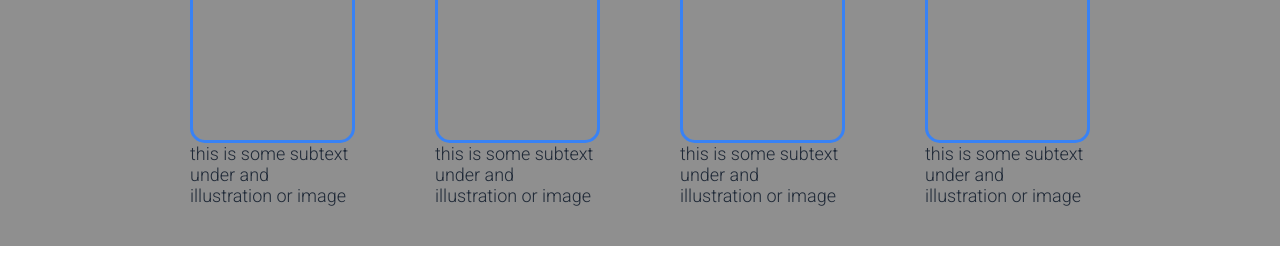
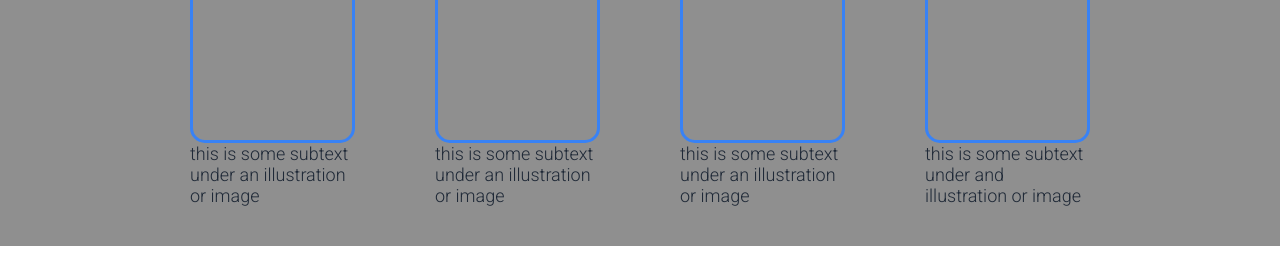
Before and after one commit to JeremyVoldrich/project_landing_page, a plain HTML site: page index.html in a window 1280 px wide. Shown: the part 547-800 px from the top of the page. Drawn offline with Linux system fonts and the light colour scheme.

Commit message:
Fix text under images in information section

```diff
--- a/index.html
+++ b/index.html
@@ -42,15 +42,15 @@
       <div class="images-text-container">
         <div>
           <div class="image-boxes"></div>
-          <div class="text-under-images">this is some subtext under and illustration or image</div>
+          <div class="text-under-images">this is some subtext under an illustration or image</div>
         </div>
         <div>
           <div class="image-boxes"></div>
-          <div class="text-under-images">this is some subtext under and illustration or image</div>
+          <div class="text-under-images">this is some subtext under an illustration or image</div>
         </div>
         <div>
           <div class="image-boxes"></div>
-          <div class="text-under-images">this is some subtext under and illustration or image</div>
+          <div class="text-under-images">this is some subtext under an illustration or image</div>
         </div>
         <div>
           <div class="image-boxes"></div>
```
